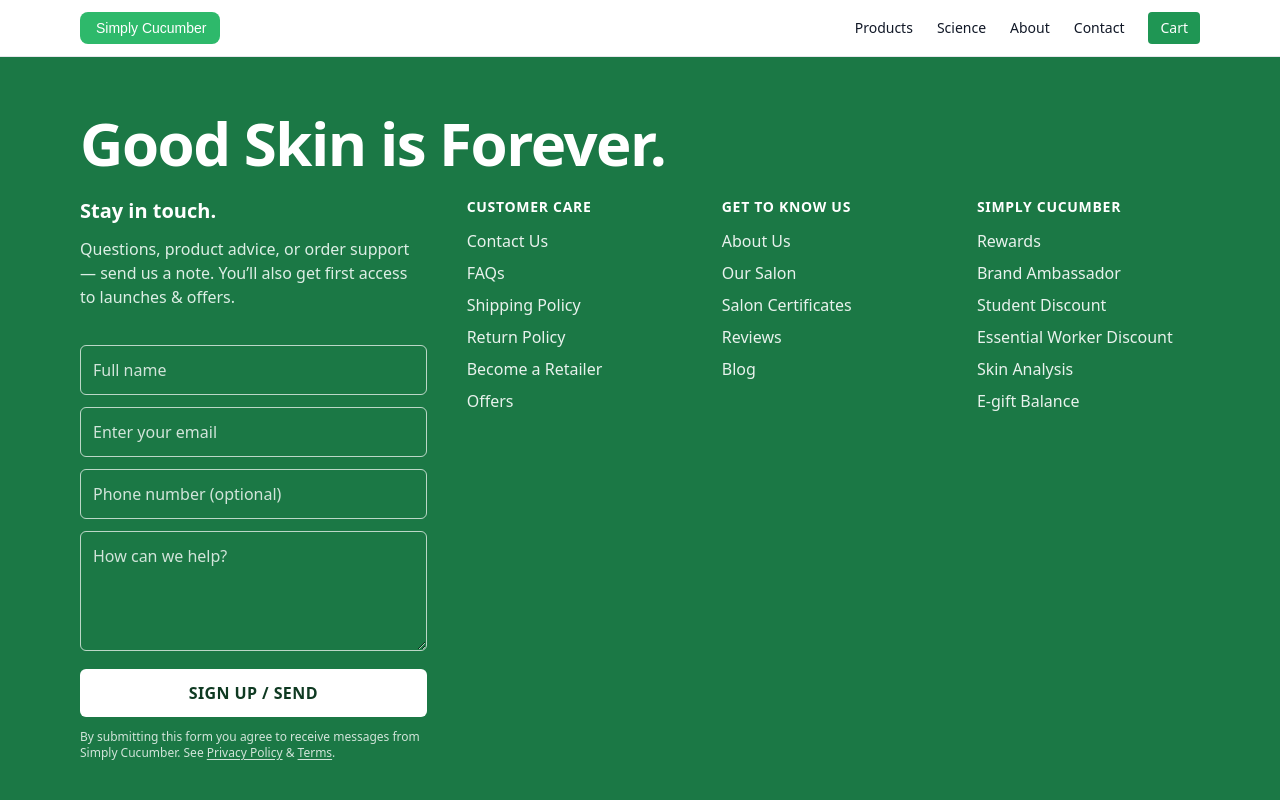
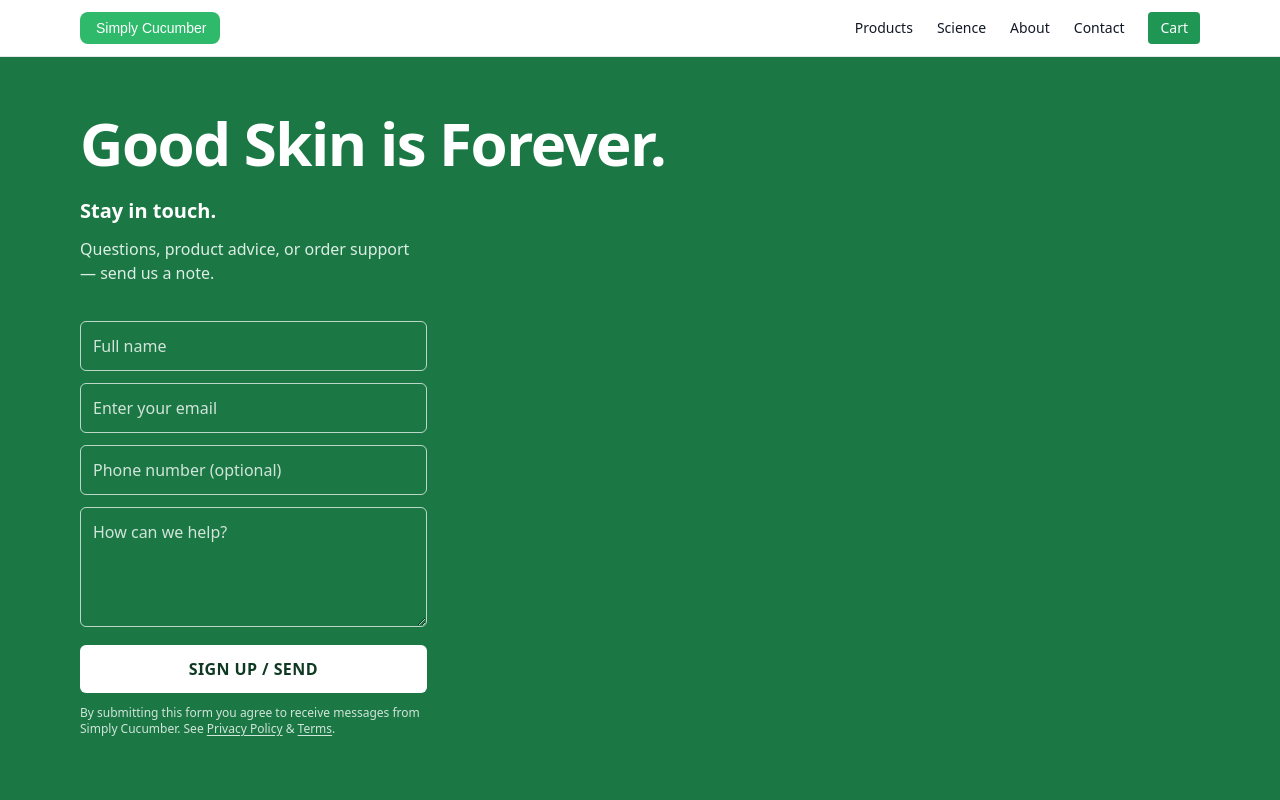
Before and after one commit to lxp44/simply-cucumber, a Next.js app: page /contact in a window 1280 px wide. Shown: the top 800 px of the page. Built offline with nearby package versions, Linux system fonts and the light colour scheme.

Commit message:
Update page.tsx

```diff
--- a/app/contact/page.tsx
+++ b/app/contact/page.tsx
@@ -1,11 +1,39 @@
+"use client";
 import Link from "next/link";
-
-export const metadata = {
-  title: "Contact Us — Simply Cucumber",
-  description: "Questions, wholesale, press, or support — we’re here to help."
-};
+import { useRouter } from "next/navigation";
+import { useState } from "react";
 
 export default function ContactPage() {
+  const router = useRouter();
+  const [submitting, setSubmitting] = useState(false);
+  const [error, setError] = useState<string | null>(null);
+
+  async function handleSubmit(e: React.FormEvent<HTMLFormElement>) {
+    e.preventDefault();
+    setSubmitting(true);
+    setError(null);
+    try {
+      const form = e.currentTarget;
+      const formData = new FormData(form);
+      // Netlify expects urlencoded
+      const body = new URLSearchParams(
+        Array.from(formData.entries()) as [string, string][]
+      ).toString();
+
+      const res = await fetch("/", {
+        method: "POST",
+        headers: { "Content-Type": "application/x-www-form-urlencoded" },
+        body
+      });
+
+      if (!res.ok) throw new Error(`HTTP ${res.status}`);
+      router.push("/contact/thanks");
+    } catch (err: any) {
+      setError("Sorry—something went wrong. Please try again.");
+      setSubmitting(false);
+    }
+  }
+
   return (
     <main className="bg-cucumber-700 text-white">
       {/* Hero headline */}
@@ -17,116 +45,51 @@
 
       {/* Two-column: left form, right quick-links */}
       <section className="mx-auto max-w-6xl px-4 pb-16 grid md:grid-cols-3 gap-10">
-        {/* Left: form & note */}
         <div className="md:col-span-1">
           <h2 className="text-xl font-semibold">Stay in touch.</h2>
           <p className="mt-3 text-cucumber-50/90">
             Questions, product advice, or order support — send us a note.
-            You’ll also get first access to launches & offers.
           </p>
 
-          {/* Netlify form */}
-          <form
-            name="contact"
-            method="POST"
-            data-netlify="true"
-            data-netlify-honeypot="bot-field"
-            action="/contact/thanks"
-            className="mt-6 space-y-3"
-          >
-            {/* Netlify needs this hidden input */}
+          {/* React form → AJAX submit */}
+          <form name="contact" method="POST" onSubmit={handleSubmit} className="mt-6 space-y-3">
             <input type="hidden" name="form-name" value="contact" />
-            <p className="hidden">
-              <label>
-                Don’t fill this out if you’re human: <input name="bot-field" />
-              </label>
-            </p>
 
             <input
               className="w-full rounded-md bg-transparent border border-white/70 px-3 py-3 placeholder-white/80 outline-none focus:ring-2 focus:ring-white"
-              type="text"
-              name="name"
-              placeholder="Full name"
-              required
+              type="text" name="name" placeholder="Full name" required
             />
             <input
               className="w-full rounded-md bg-transparent border border-white/70 px-3 py-3 placeholder-white/80 outline-none focus:ring-2 focus:ring-white"
-              type="email"
-              name="email"
-              placeholder="Enter your email"
-              required
+              type="email" name="email" placeholder="Enter your email" required
             />
             <input
               className="w-full rounded-md bg-transparent border border-white/70 px-3 py-3 placeholder-white/80 outline-none focus:ring-2 focus:ring-white"
-              type="tel"
-              name="phone"
-              placeholder="Phone number (optional)"
+              type="tel" name="phone" placeholder="Phone number (optional)"
             />
             <textarea
               className="w-full rounded-md bg-transparent border border-white/70 px-3 py-3 placeholder-white/80 outline-none focus:ring-2 focus:ring-white min-h-[120px]"
-              name="message"
-              placeholder="How can we help?"
-              required
+              name="message" placeholder="How can we help?" required
             />
+
+            {error && <p className="text-sm text-red-200">{error}</p>}
+
             <button
-              className="w-full rounded-md bg-white text-cucumber-900 font-semibold tracking-wide px-4 py-3 hover:bg-cucumber-50 transition"
-              type="submit"
+              className="w-full rounded-md bg-white text-cucumber-900 font-semibold tracking-wide px-4 py-3 hover:bg-cucumber-50 transition disabled:opacity-70"
+              type="submit" disabled={submitting}
             >
-              SIGN UP / SEND
+              {submitting ? "Sending…" : "SIGN UP / SEND"}
             </button>
 
             <p className="text-xs text-white/80">
-              By submitting this form you agree to receive messages from
-              Simply Cucumber. See{" "}
-              <Link href="/privacy" className="underline underline-offset-2">
-                Privacy Policy
-              </Link>{" "}
-              &{" "}
-              <Link href="/terms" className="underline underline-offset-2">
-                Terms
-              </Link>
-              .
+              By submitting this form you agree to receive messages from Simply Cucumber. See{" "}
+              <Link href="/privacy" className="underline underline-offset-2">Privacy Policy</Link> &{" "}
+              <Link href="/terms" className="underline underline-offset-2">Terms</Link>.
             </p>
           </form>
         </div>
 
-        {/* Right: link columns */}
-        <div className="md:col-span-2 grid sm:grid-cols-2 lg:grid-cols-3 gap-8">
-          <div>
-            <p className="uppercase tracking-wider text-sm font-semibold">Customer Care</p>
-            <ul className="mt-3 space-y-2 text-white/90">
-              <li><Link href="/contact" className="underline-offset-4 hover:underline">Contact Us</Link></li>
-              <li><Link href="/faq" className="hover:underline underline-offset-4">FAQs</Link></li>
-              <li><Link href="/shipping" className="hover:underline underline-offset-4">Shipping Policy</Link></li>
-              <li><Link href="/returns" className="hover:underline underline-offset-4">Return Policy</Link></li>
-              <li><Link href="/retailers" className="hover:underline underline-offset-4">Become a Retailer</Link></li>
-              <li><Link href="/offers" className="hover:underline underline-offset-4">Offers</Link></li>
-            </ul>
-          </div>
-
-          <div>
-            <p className="uppercase tracking-wider text-sm font-semibold">Get to Know Us</p>
-            <ul className="mt-3 space-y-2 text-white/90">
-              <li><Link href="/about" className="hover:underline underline-offset-4">About Us</Link></li>
-              <li><Link href="/salon" className="hover:underline underline-offset-4">Our Salon</Link></li>
-              <li><Link href="/certificates" className="hover:underline underline-offset-4">Salon Certificates</Link></li>
-              <li><Link href="/reviews" className="hover:underline underline-offset-4">Reviews</Link></li>
-              <li><Link href="/blog" className="hover:underline underline-offset-4">Blog</Link></li>
-            </ul>
-          </div>
-
-          <div>
-            <p className="uppercase tracking-wider text-sm font-semibold">Simply Cucumber</p>
-            <ul className="mt-3 space-y-2 text-white/90">
-              <li><Link href="/rewards" className="hover:underline underline-offset-4">Rewards</Link></li>
-              <li><Link href="/ambassador" className="hover:underline underline-offset-4">Brand Ambassador</Link></li>
-              <li><Link href="/students" className="hover:underline underline-offset-4">Student Discount</Link></li>
-              <li><Link href="/workers" className="hover:underline underline-offset-4">Essential Worker Discount</Link></li>
-              <li><Link href="/skin-analysis" className="hover:underline underline-offset-4">Skin Analysis</Link></li>
-              <li><Link href="/gift-cards" className="hover:underline underline-offset-4">E-gift Balance</Link></li>
-            </ul>
-          </div>
-        </div>
+        {/* ...right-side links unchanged... */}
       </section>
     </main>
   );
```
